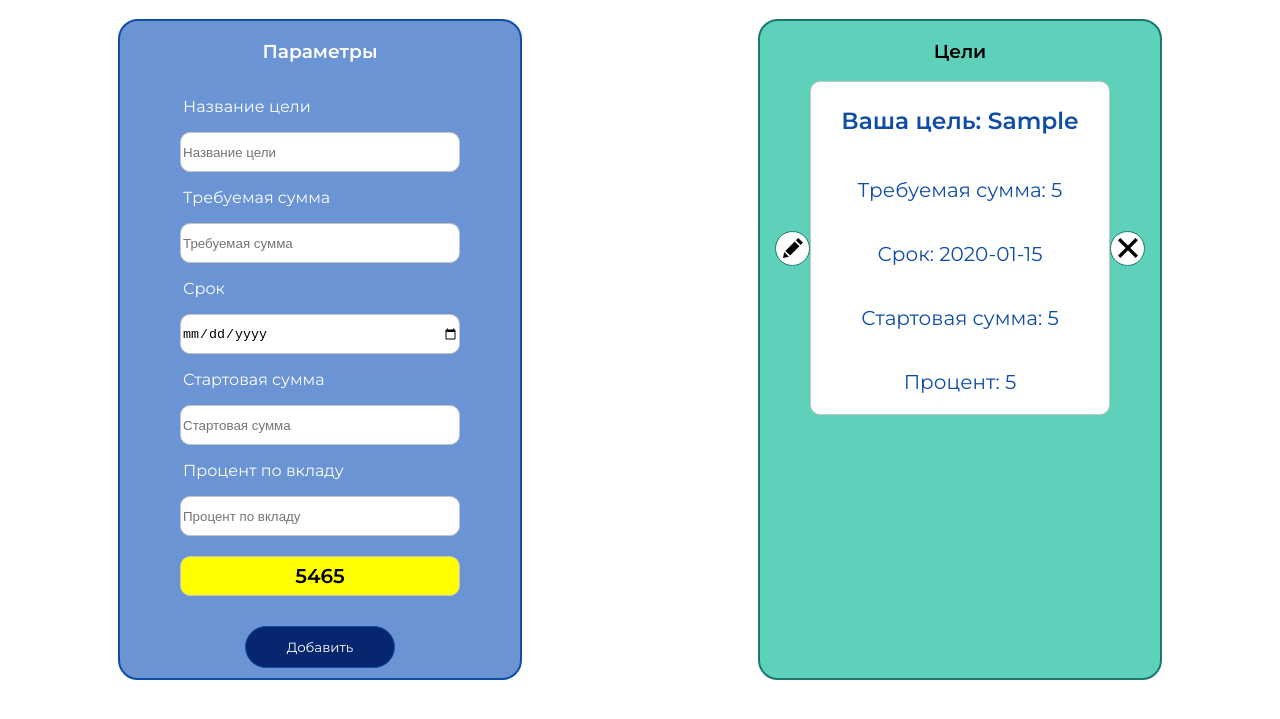
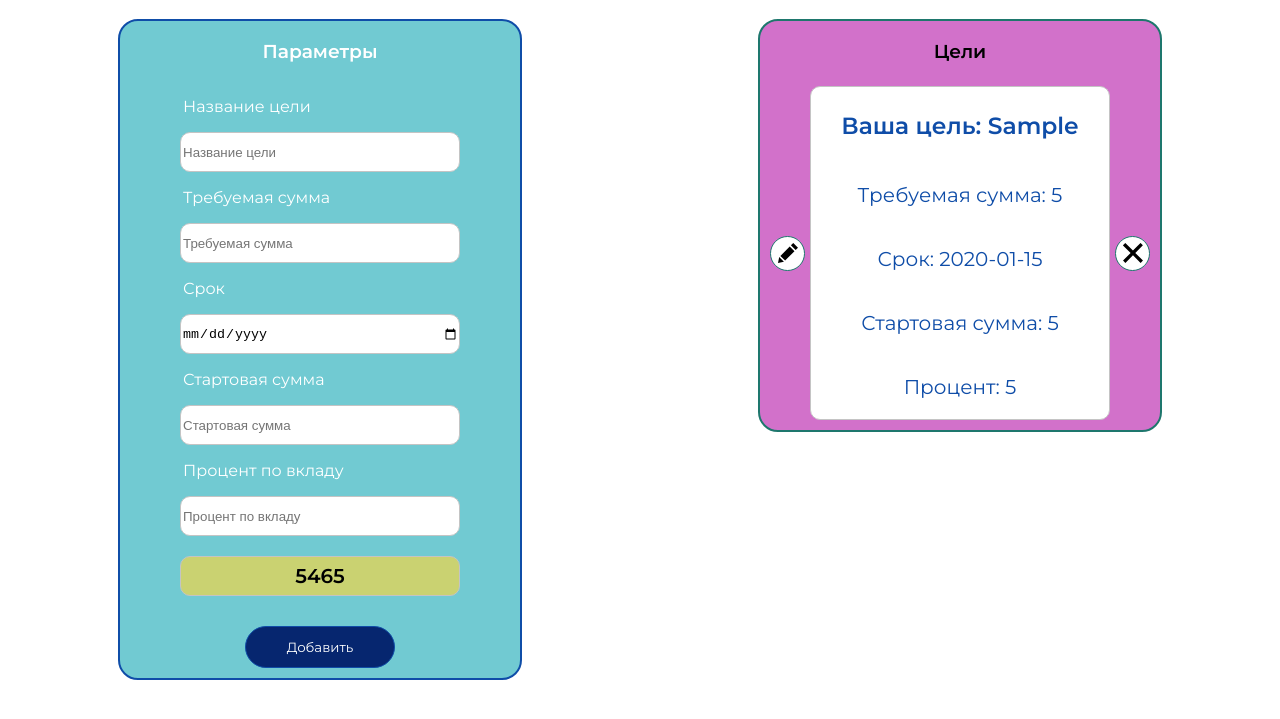
Before and after one commit to Vladizz/moneycalculator, a plain HTML site: page index.html in a window 1280 px wide. Both pictures are taken after typing "Sample", "5", "2020-01-15", "5", "5" into the empty fields and a click on the button "Добавить". Shown: the part 63-782 px from the top of the page. Drawn offline with nearby package versions, Linux system fonts and the light colour scheme; a web font is replaced by a local one.

Commit message:
style changes

```diff
--- a/style.css
+++ b/style.css
@@ -1,18 +1,18 @@
-/* @import url('https://fonts.googleapis.com/css2?family=Comfortaa:wght@300;400;500;600;700&display=swap'); */
 @import url('https://fonts.googleapis.com/css2?family=Baloo+Chettan+2:wght@400;500;600&family=Montserrat:wght@100;200;300;400;500;600&display=swap');
-
-/* @import url('https://fonts.googleapis.com/css2?family=Open+Sans:ital,wght@0,300;0,400;0,600;0,700;0,800;1,300;1,400;1,600;1,700;1,800&display=swap'); */
 
 body {
   margin: 0;
   padding: 0;
   /* font-family: 'Open Sans', sans-serif; */
   font-family: 'Montserrat', cursive;
+  background: 	#ffffff;
 }
 
 .conteiner {
   display: flex;
   justify-content: space-around;
+  flex-direction: row;
+  align-items: flex-start;
 }
 
 .box-header {
@@ -21,17 +21,18 @@ body {
 
 .box-form {
   border: 2px solid #0F4DA8;
-  background: #6A94D4;
+  background: #71cad2 ;
   border-radius: 20px;
   display: flex;
   align-items: center;
   flex-direction: column;
   width: 400px;
+  height: max-content;
 }
 
 .box-text {
   border: 2px solid #1E776D;
-  background: #5ED1BA;
+  background: #d271ca;
   border-radius: 20px;
   display: flex;
   align-items: center;
@@ -73,11 +74,10 @@ input {
   flex-direction: row;
   align-items: center;
   justify-content: flex-end;
-}
-
-.text-goal {
-  font-size: 20px;
-  color: #0F4DA8;
+  margin-top: 5px;
+  margin-right: 7px;
+  margin-bottom: 10px;
+  margin-left: 7px;
 }
 
 .btn-edit, .btn-delete {
@@ -98,18 +98,20 @@ input {
 }
 
 .text-goal {
-  display: inline-block;
   border: 1px solid #C4C4C4;
   box-sizing: border-box;
   border-radius: 10px;
   height: max-content;
   width: 300px;
   background: white;
-  background: white;
   display: flex;
   flex-direction: column;
   justify-content: center;
   align-items: center;
+  font-size: 20px;
+  color: #0F4DA8;
+  margin-right: 5px;
+  margin-left: 5px;
 }
 
 .replenishment-percentage {
@@ -122,7 +124,7 @@ input {
   display: flex;
   align-items: center;
   justify-content: center;
-  background-color: yellow;
+  background-color: #cad271;
   font-weight: 900;
   font-size: 20px;
 }
```
